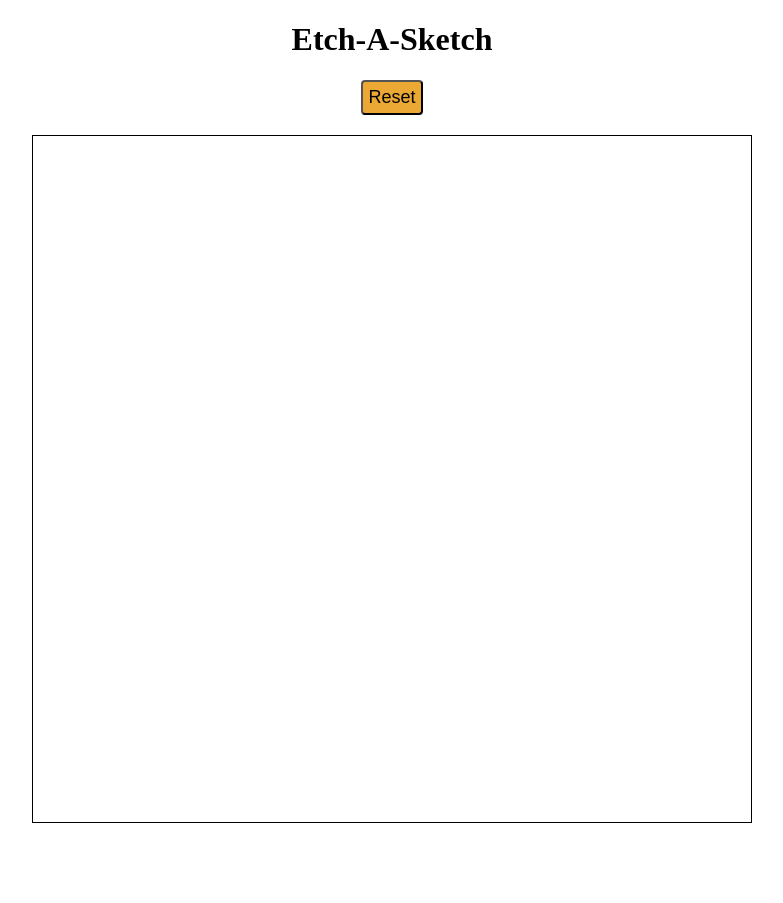
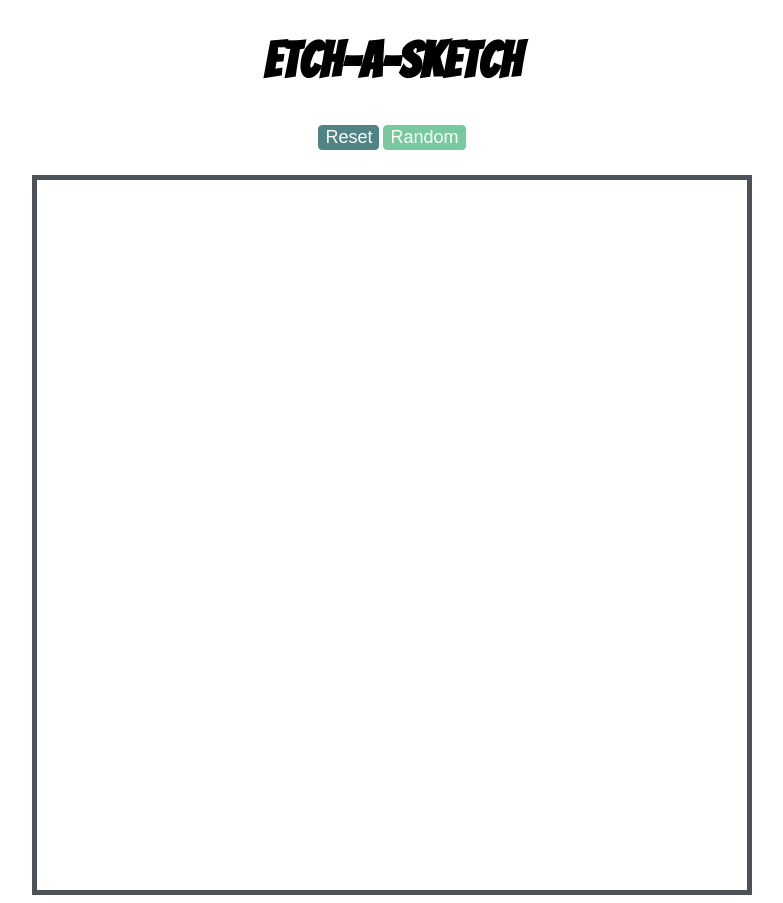
Before and after one commit to baekben/etch-a-sketch, a plain HTML site: page index.html in a window 1280 px wide. Shown: the whole page, without its empty margins (248-1031 px from the left). Before the commit the page ends 831 px from the top, so only its background shows below. Drawn offline with Linux system fonts and the light colour scheme.

Commit message:
Added random color button

```diff
--- a/index.html
+++ b/index.html
@@ -5,14 +5,21 @@
     <meta name="viewport" content="width=device-width, initial-scale=1.0" />
     <meta http-equiv="X-UA-Compatible" content="ie=edge" />
     <link rel="stylesheet" href="style.css" />
+    <link
+      href="https://fonts.googleapis.com/css?family=Bangers&display=swap"
+      rel="stylesheet"
+    />
     <title>Browser Etch</title>
   </head>
-  <body onload="gameStart()">
+  <body onload="gameStart();color();">
     <div class="top">
       <h1 id="title">Etch-A-Sketch</h1>
     </div>
     <div class="buttons">
       <button id="reset" onclick="newBoard()">Reset</button>
+      <button id="random" onclick="color('random');">
+        Random
+      </button>
     </div>
 
     <div id="container">
--- a/script.js
+++ b/script.js
@@ -15,11 +15,19 @@ function createGrid(rows, cols) {
 }
 
 //drawing
-container.addEventListener('mouseover', e => {
-  if (e.target.className === 'cell') {
-    e.target.style.backgroundColor = 'black';
-  }
-});
+function color(option) {
+  container.addEventListener('mouseover', e => {
+    if (e.target.className === 'cell' && option == null) {
+      e.target.style.backgroundColor = 'black';
+    } else if (e.target.className === 'cell' && option == 'random') {
+      e.target.style.backgroundColor =
+        'rgb(' + randColor() + ',' + randColor() + ',' + randColor() + ')';
+    }
+  });
+}
+function randColor() {
+  return Math.floor(Math.random() * 256);
+}
 
 function gameStart() {
   createGrid(16, 16);
@@ -36,6 +44,7 @@ function newBoard() {
     clear.forEach(cell => {
       cell.style.backgroundColor = 'white';
     });
+    gameStart();
   } else {
     alert("Sorry. I didn't get that");
     play;
--- a/style.css
+++ b/style.css
@@ -5,11 +5,15 @@
 .top {
   text-align: center;
 }
+#title {
+  font-family: 'Bangers', cursive;
+  font-size: 50px;
+}
 #container {
   width: 720px;
-  padding: 2em 2em 0em 2em;
+  padding: 1px 1px 1px 1px;
   margin: 0 auto;
-  border: 1px solid black;
+  border: 5px solid #4d5359;
 }
 * {
   box-sizing: border-box;
@@ -21,12 +25,21 @@
 .buttons {
   text-align: center;
   margin-bottom: 20px;
+  padding: 5px 5px;
 }
 #reset {
+  background-color: #508484;
+  color: white;
   font-size: 18px;
-  padding: 5px 5px;
-  background-color: #eba834;
   border-radius: 4px;
+  border: 1px solid #508484;
+}
+#random {
+  background-color: #79c99e;
+  color: white;
+  font-size: 18px;
+  border-radius: 4px;
+  border: 1px solid #79c99e;
 }
 
 .cell {
```
